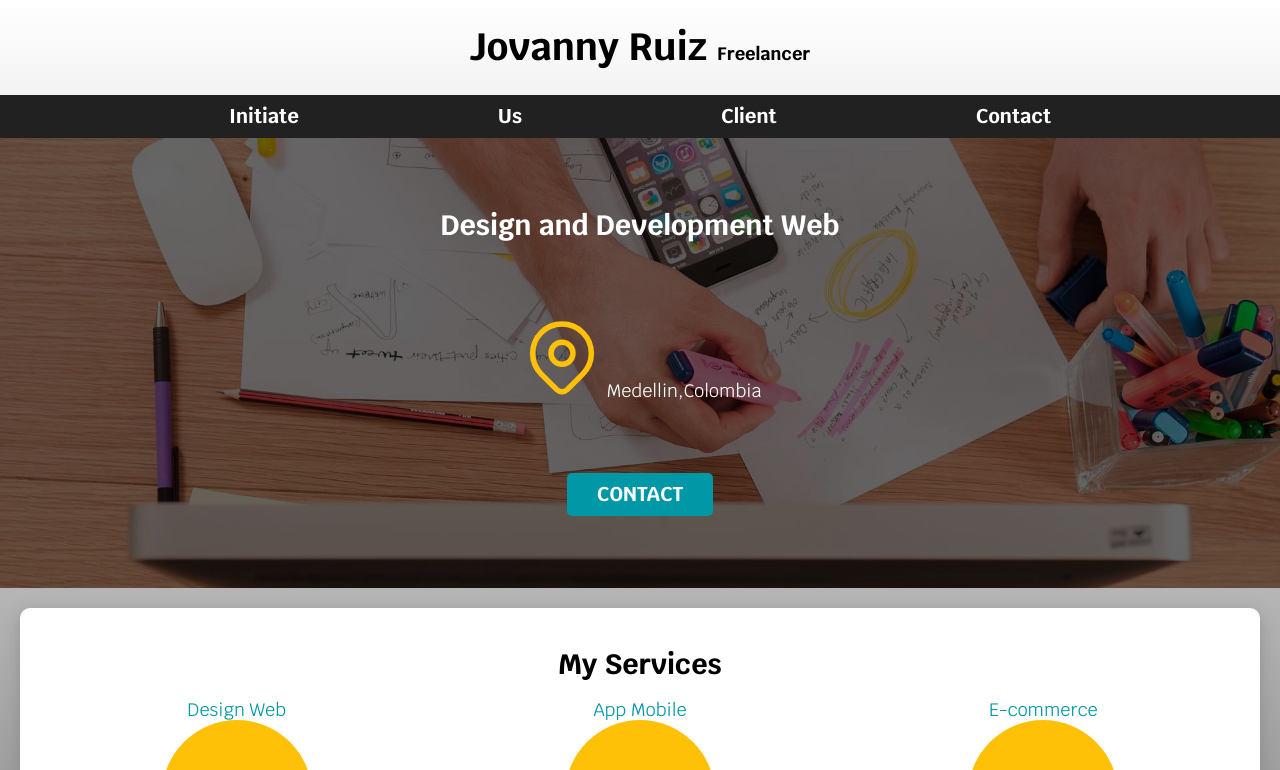
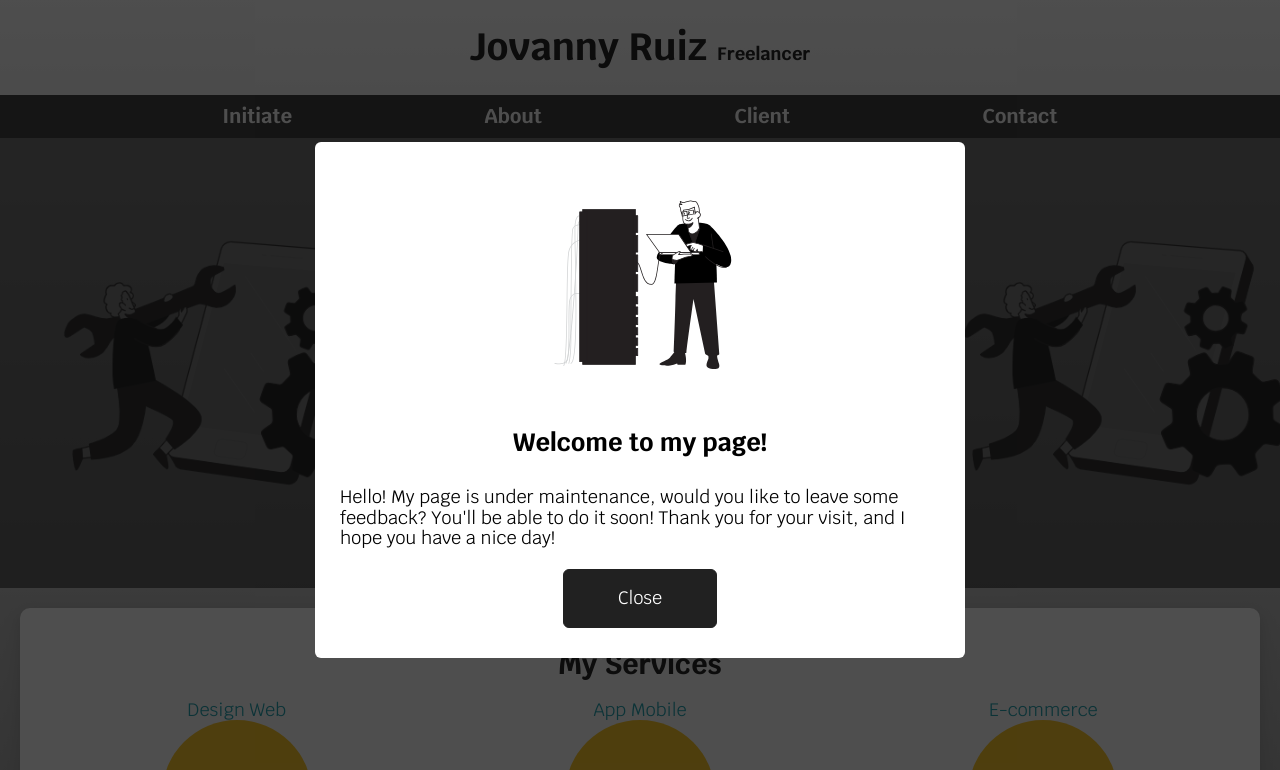
Before and after one commit to TropikoW/page-freelancer-udemy, a plain HTML site: page index.html in a window 1280 px wide. Shown: the top 770 px of the page. Drawn offline with Linux system fonts and the light colour scheme.

Commit message:
the color black i like more

```diff
--- a/index.css
+++ b/index.css
@@ -85,10 +85,10 @@ h1,h2,h3{
 }
 
 .container-hero{
-    background-image: url(./img/hero.jpg);
-    background-repeat: no-repeat;
-    background-size: cover;
+    background-image: url(./img/Phone\ maintenance_Flatline.png);
+    background-size: contain;
     height: 45rem;
+    width: 100%;
     position: relative;
     margin-bottom: 2rem;
 }
@@ -201,6 +201,62 @@ h1,h2,h3{
 .field textarea{
     height: 20rem;
 }
+.modal{
+    display: flex;
+    position: fixed;
+    top: 0;
+    bottom: 0;
+    right: 0;
+    left: 0;
+    background-color: #111111bd;
+    opacity: 0;
+    pointer-events: none;
+    transition: opacity .6s;
+}
+.modal__container{
+    display: grid;
+    grid-auto-columns: 100%;
+    gap: 1em;
+    place-items: center;
+    margin: auto;
+    width: 90%;
+    max-width: 60rem;
+    max-height: 90%;
+    background-color: var(--colorwhite);
+    border-radius: 0.6rem;
+    padding: 3em 2.5em;
+}
+.modal__title{
+    font-size: 2.5rem;
+}
+.modal__paragraph{
+    margin-bottom: 1rem;
+}
+.modal__img{
+    width: 90%;
+    max-width: 30rem;
+}
+.modal__close{
+    display: inline-block;
+    text-decoration: none;
+    color: white;
+    background-color: var(--colorblack);
+    padding: 1em 3em;
+    border: 0.1rem solid var(--colorblack);
+    border-radius: 0.6rem;
+    font-weight: 300;
+    transition: background-color .3s;
+}
+.modal__close:hover{
+    color: var(--colorblack);
+    background-color: var(--colorwhite);
+}
+.modal__show{
+    opacity: 1;
+    pointer-events: unset;
+    transition: opacity .6s;
+}
+
 footer{
     margin-top: 2rem;
     text-align: center;
--- a/index.html
+++ b/index.html
@@ -20,7 +20,7 @@
 
             <nav class="nav-main container">
                 <a id="button-initiate" href="#">Initiate</a>
-                <a id="button-us" href="./us.html">Us</a>
+                <a id="button-about" href="./us.html">About</a>
                 <a id="button-client" href="#">Client</a>
                 <a id="button-contact" href="#">Contact</a>
             </nav>
@@ -147,10 +147,19 @@
                         </div> <!--.container-fields-->
 
                         <div class="align-right flex">
-                            <input type="submit" value="Send" class="w-sm-100 button">
+                            <input type="submit" value="Send" class="w-sm-100 button" id="btns-form-send">
                         </div>
                     </fieldset>
                 </form>
+            </section>
+
+            <section class="modal modal__show" id="modal">
+                <div class="modal__container">
+                    <img src="img/Data maintenance_Flatline.svg" class="modal__img" alt="https://www.manypixels.co/gallery">
+                    <h2 class="modal__title">Welcome to my page!</h2>
+                    <p class="modal__paragraph">Hello! My page is under maintenance, would you like to leave some feedback? You'll be able to do it soon! Thank you for your visit, and I hope you have a nice day!</p>
+                    <a href="#" class="modal__close" id="btns__close">Close</a>
+                </div>
             </section>
         </main>
 
--- a/index.js
+++ b/index.js
@@ -1,13 +1,24 @@
 const buttonInitiate = document.querySelector('#button-initiate');
-const buttonUs = document.querySelector('#button-us');
+const buttonAbout = document.querySelector('#button-about');
 const buttonClient = document.querySelector('#button-client');
 const buttonContact = document.querySelector('#button-contact');
 const buttonContactFirst = document.querySelector('#contact-first');
+const modal = document.querySelector('#modal');
+const buttonClose = document.querySelector('#btns__close');
+const btnsFormSend = document.querySelector('#btns-form-send');
 
-buttonClient.addEventListener('click',messageAlert);
-buttonContact.addEventListener('click',messageAlert);
-buttonContactFirst.addEventListener('click',messageAlert);
+buttonClient.addEventListener('click',showModal);
+buttonContact.addEventListener('click',showModal);
+buttonContactFirst.addEventListener('click',showModal);
+buttonClose.addEventListener('click',closeModal);
+btnsFormSend.addEventListener('click',showModal);
 
-function messageAlert() {
-    alert('Hi!, we no have for the moment site for this link, please wait');
+function showModal(e) {
+    e.preventDefault();
+    modal.classList.add('modal__show');
 };
+
+function closeModal(e) {
+    e.preventDefault();
+    modal.classList.remove('modal__show');
+}
```
Also changed, not shown: img/Data maintenance_Flatline.svg (added), img/Phone maintenance_Flatline.png (added), img/modal.svg (added), img/photo_computer.jpg (added), img/photo_cover.jpg (added).
